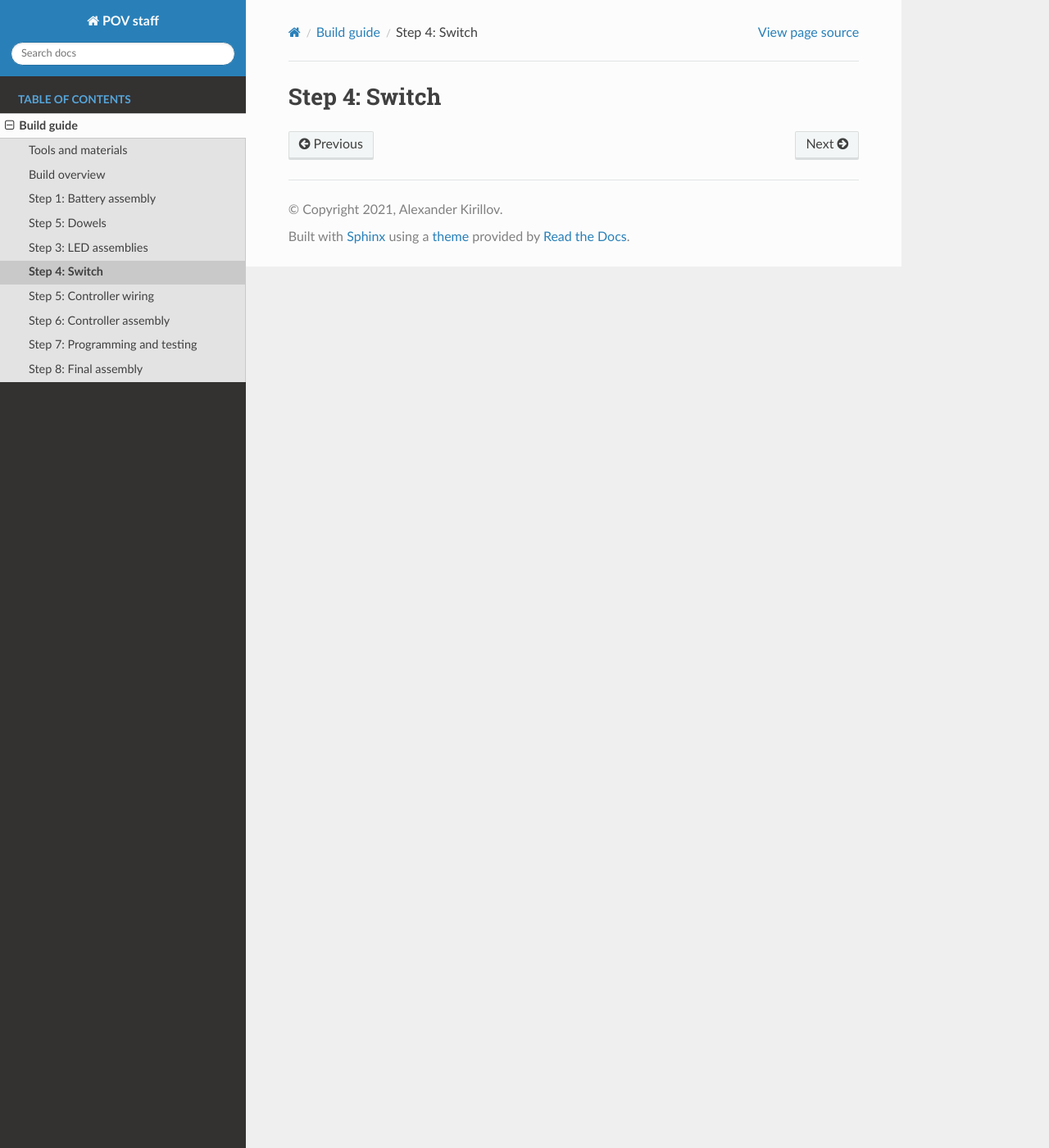
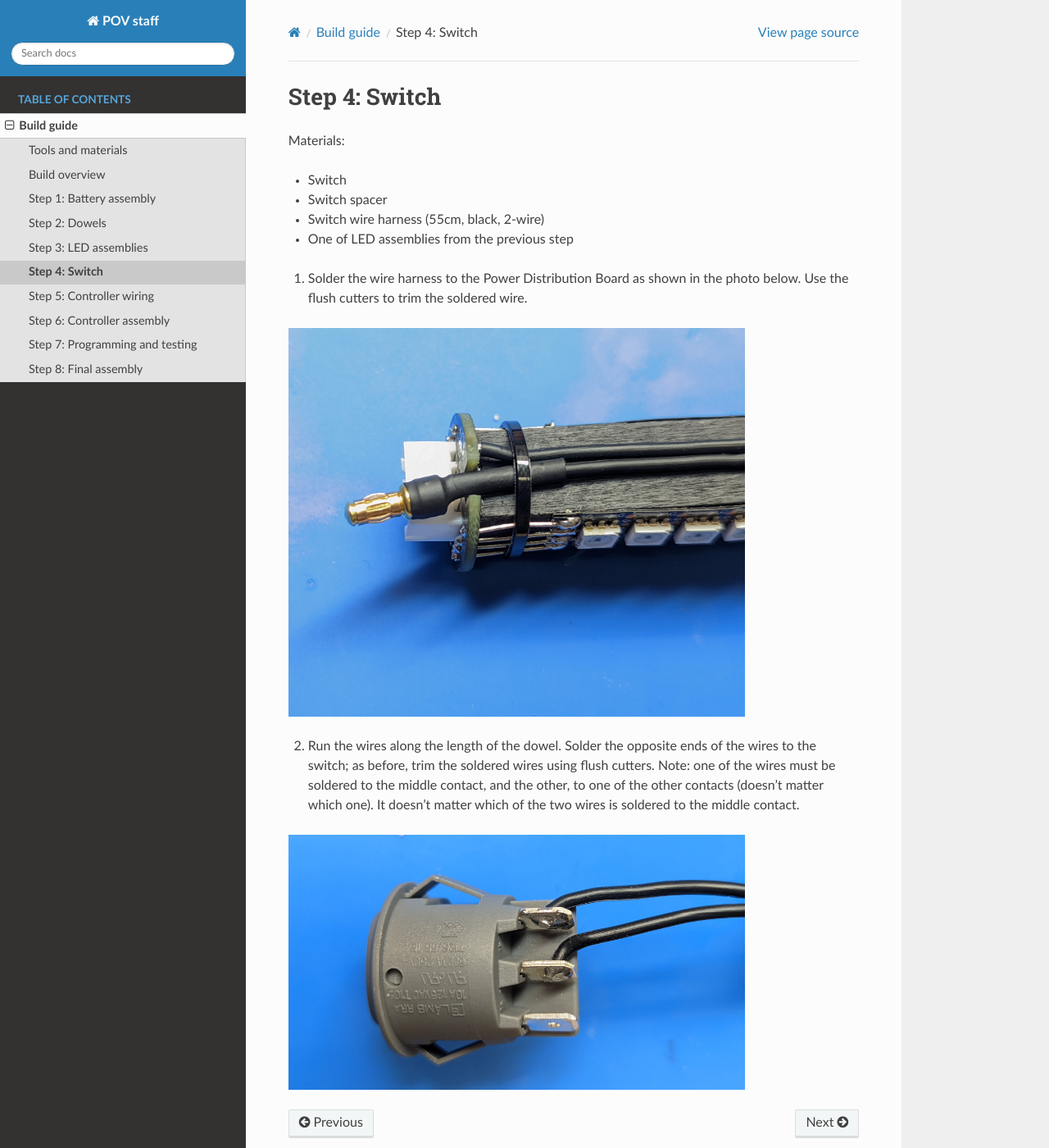
Before and after one commit to shurik179/povstaff, a Sphinx documentation site: the page built from docs/build-switch.rst, in a window 1280 px wide and 1400 px high. Shown: the whole window at 82% size. Built offline with Sphinx 7.4.7 and the Read the Docs theme 2.0.0, drawn with Linux system fonts in a browser that asks for light colours; formulas are drawn with MathJax 3; pages that are not in the unit, such as notebooks, are missing from menus.

Commit message:
docs update

```diff
--- a/docs/build-dowel.rst
+++ b/docs/build-dowel.rst
@@ -1,4 +1,4 @@
-Step 5: Dowels
+Step 2: Dowels
 ==============
 
 1. Take the two  1/2" square wood dowels. Cut each of them to 52cm length; try to
--- a/docs/build-switch.rst
+++ b/docs/build-switch.rst
@@ -1,2 +1,29 @@
 Step 4: Switch
-==========
+==============
+Materials:
+
+* Switch
+
+* Switch spacer
+
+* Switch wire harness (55cm, black, 2-wire)
+
+* One of LED assemblies from the previous step
+
+
+1. Solder the wire harness to the Power Distribution Board as shown in the photo
+   below. Use the flush cutters to trim  the soldered wire.
+
+.. figure:: images/switch-1.jpg
+   :alt: Switch
+   :width: 80%
+
+2. Run the wires along the length of the dowel. Solder the opposite ends of
+   the wires to the switch; as before, trim the soldered wires using flush cutters.
+   Note: one of the wires must be soldered to the middle contact, and the other,
+   to one of the other contacts (doesn't matter which one). It doesn't matter
+   which of the two wires is soldered to the middle contact.
+
+.. figure:: images/switch-2.jpg
+   :alt: Switch
+   :width: 80%
```
